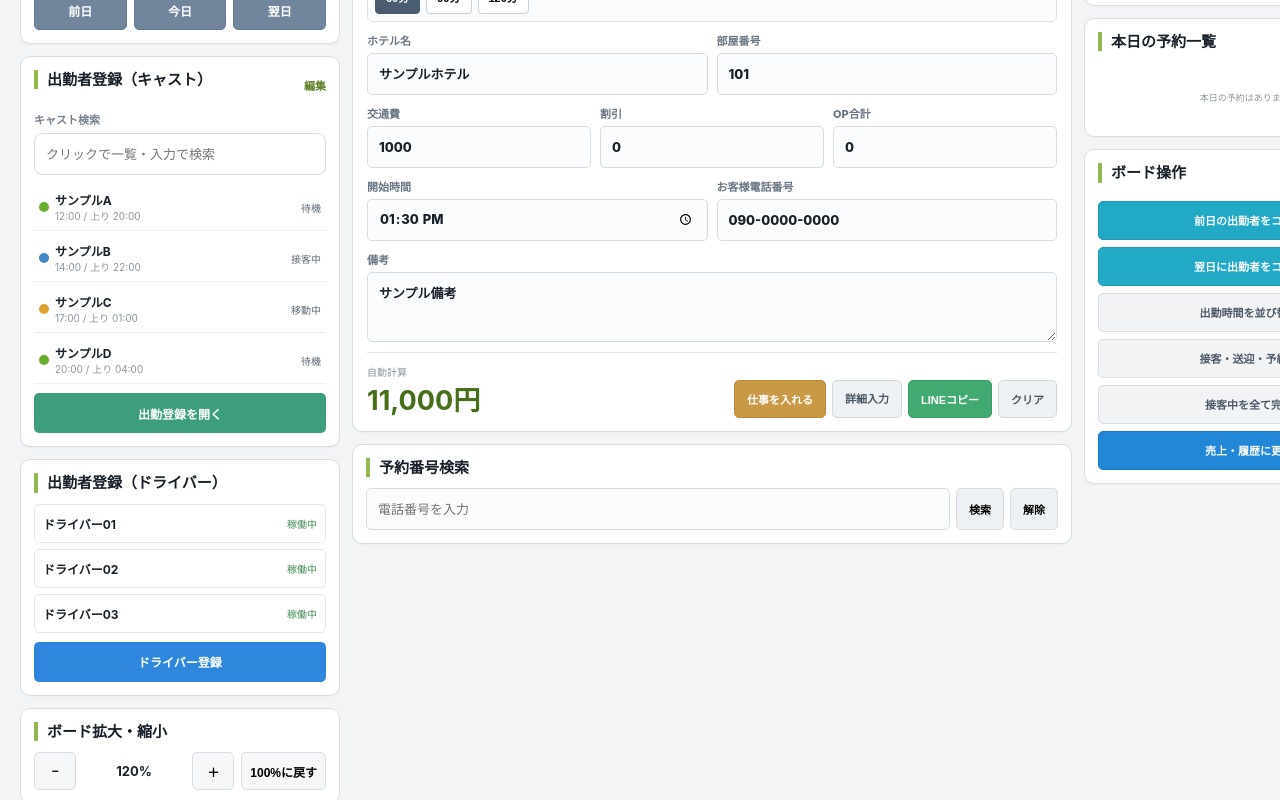
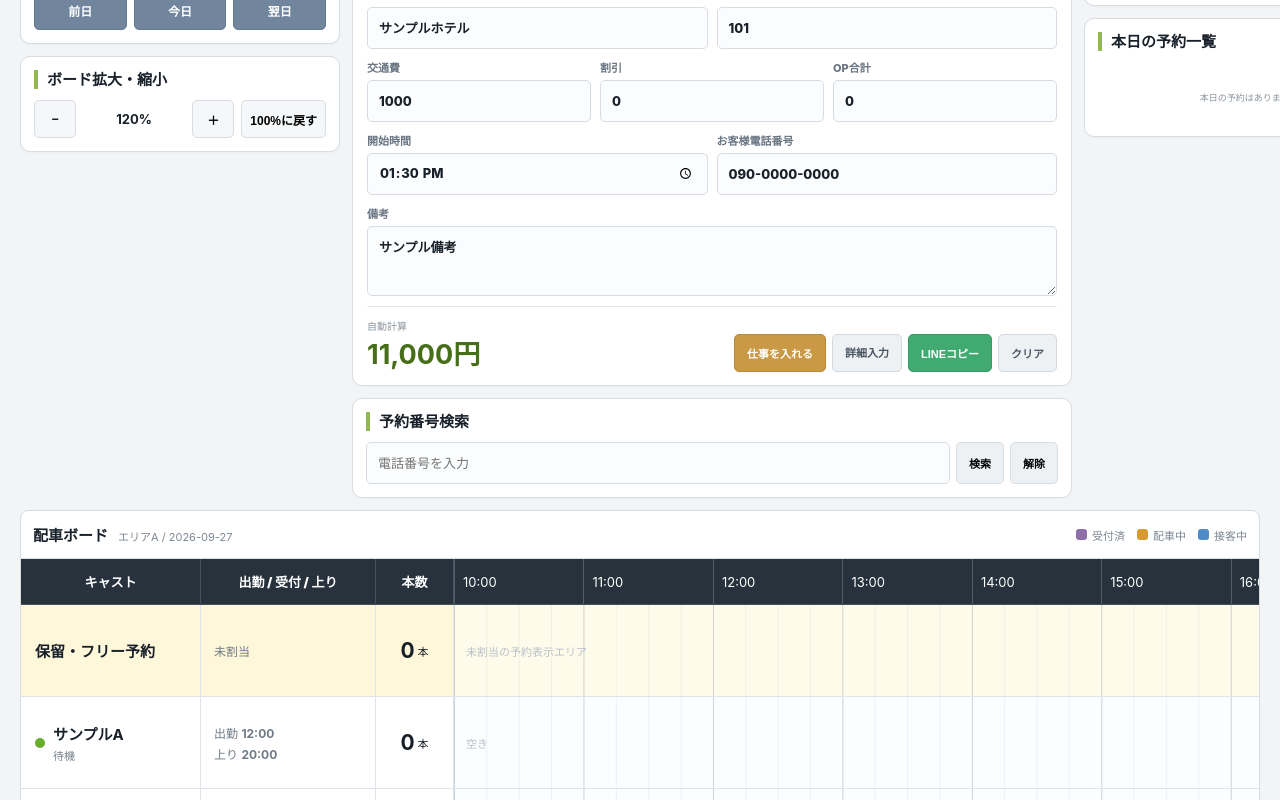
Before and after one commit to admozisan-design/night-desk, a Next.js app: page / in a window 1280 px wide. Shown: the part 440-1240 px from the top of the page. Built offline with nearby package versions, Linux system fonts and the light colour scheme.

Commit message:
Remove unnecessary dashboard panels

```diff
--- a/app/page.tsx
+++ b/app/page.tsx
@@ -4,7 +4,7 @@ import Link from "next/link";
 import { FormEvent, useEffect, useMemo, useState } from "react";
 import { casts as defaultCasts, courses, drivers, pricingSettings } from "@/lib/mock-data";
 import { calculateOrderTotal, formatYen } from "@/lib/pricing";
-import { loadCasts, loadOrders, saveOrder, updateOrderStatus } from "@/lib/storage";
+import { loadCasts, loadOrders, saveOrder } from "@/lib/storage";
 import type { Cast, CastStatus, Order, OrderStatus } from "@/lib/types";
 
 const BOARD_START = 10 * 60;
@@ -190,12 +190,6 @@ export default function DashboardPage(){
     }catch{}
   }
 
-  function completeServing(){
-    const serving=orders.filter(o=>o.status==="serving");
-    serving.forEach(o=>updateOrderStatus(o.id,"completed"));
-    setOrders(loadOrders());
-  }
-
   return <div className="deskDashboard">
     <section className="deskKpis">
       <div><span>エリア</span><strong>{area}</strong></div>
@@ -223,32 +217,6 @@ export default function DashboardPage(){
         </section>
 
         <section className="deskPanel">
-          <div className="panelTitleRow">
-            <h2>出勤者登録（キャスト）</h2>
-            <Link href="/casts">編集</Link>
-          </div>
-          <div className="compactSearch">キャスト検索</div>
-          <input placeholder="クリックで一覧・入力で検索"/>
-          <div className="castMiniList">
-            {workingCasts.map(cast=><div key={cast.id}>
-              <span className={`castStateDot ${cast.status}`}/>
-              <div><strong>{cast.name}</strong><small>{cast.shiftStart??"--:--"} / 上り {cast.shiftEnd??"--:--"}</small></div>
-              <em>{statusLabels[cast.status]}</em>
-            </div>)}
-            {workingCasts.length===0 && <p>本日の出勤者はいません</p>}
-          </div>
-          <Link className="deskAction green" href="/casts">出勤登録を開く</Link>
-        </section>
-
-        <section className="deskPanel">
-          <h2>出勤者登録（ドライバー）</h2>
-          <div className="driverMiniList">
-            {drivers.map(driver=><div key={driver.id}><strong>{driver.name}</strong><span>稼働中</span></div>)}
-          </div>
-          <button className="deskAction blue">ドライバー登録</button>
-        </section>
-
-        <section className="deskPanel">
           <h2>ボード拡大・縮小</h2>
           <div className="zoomControls">
             <button onClick={()=>setZoom(z=>Math.max(70,z-10))}>−</button>
@@ -262,7 +230,6 @@ export default function DashboardPage(){
       <main className="deskCenter">
         <section className="deskPanel workRegister">
           <h2>仕事登録</h2>
-          <div className="pasteHint">▶ LINE文章を貼り付けて仕事情報を入力する想定</div>
           <form onSubmit={registerOrder}>
             <div className="workGrid two">
               <label>ドライバー
@@ -358,16 +325,6 @@ export default function DashboardPage(){
             {!orders.length && <p>本日の予約はありません</p>}
           </div>
         </section>
-
-        <section className="deskPanel boardOps">
-          <h2>ボード操作</h2>
-          <button>前日の出勤者をコピー</button>
-          <button>翌日に出勤者をコピー</button>
-          <Link href="/casts">出勤時間を並び替え</Link>
-          <Link href="/orders">接客・送迎・予約順</Link>
-          <button onClick={completeServing}>接客中を全て完了</button>
-          <Link className="salesUpdate" href="/orders">売上・履歴に更新</Link>
-        </section>
       </aside>
     </div>
 
```
